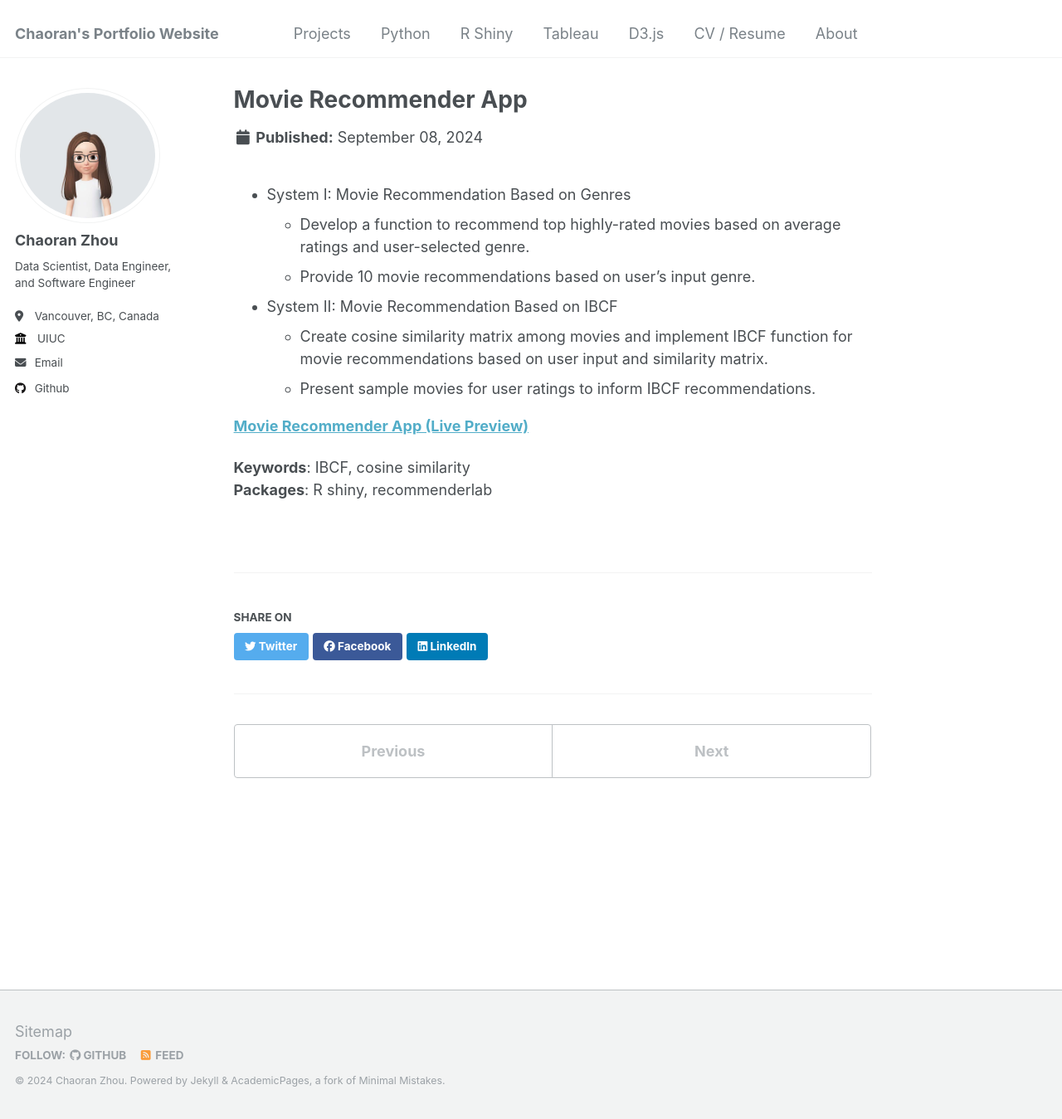
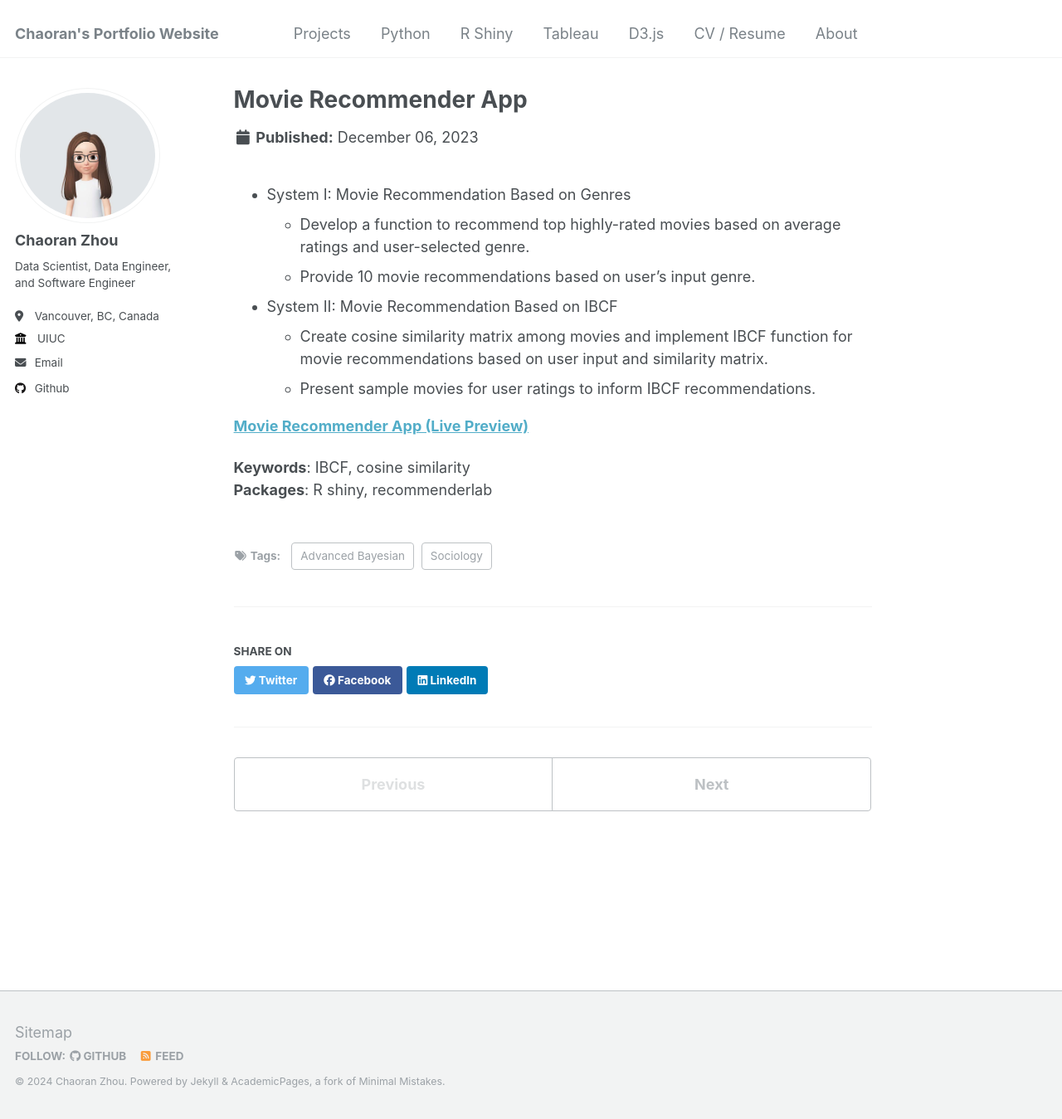
Before and after one commit to ranranrunforit/ranranrunforit.github.io, a Jekyll site: the page built from _projects/project-2.md, in a window 1280 px wide and 1349 px high. Shown: the whole window at 83% size. Built offline with Jekyll 4.4.1, drawn with Linux system fonts in a browser that asks for light colours.

Commit message:
Update project-2.md

```diff
--- a/_projects/project-2.md
+++ b/_projects/project-2.md
@@ -2,6 +2,10 @@
 title: "Movie Recommender App"
 excerpt: "Movie Recommendation Based on Genres or IBCF Using R Shiny App.<br/><img src='/images/Shiny.png'>"
 collection: projects
+date: 2023-12-06
+tags:
+  - Advanced Bayesian
+  - Sociology
 ---
 
 - System I: Movie Recommendation Based on Genres
```
